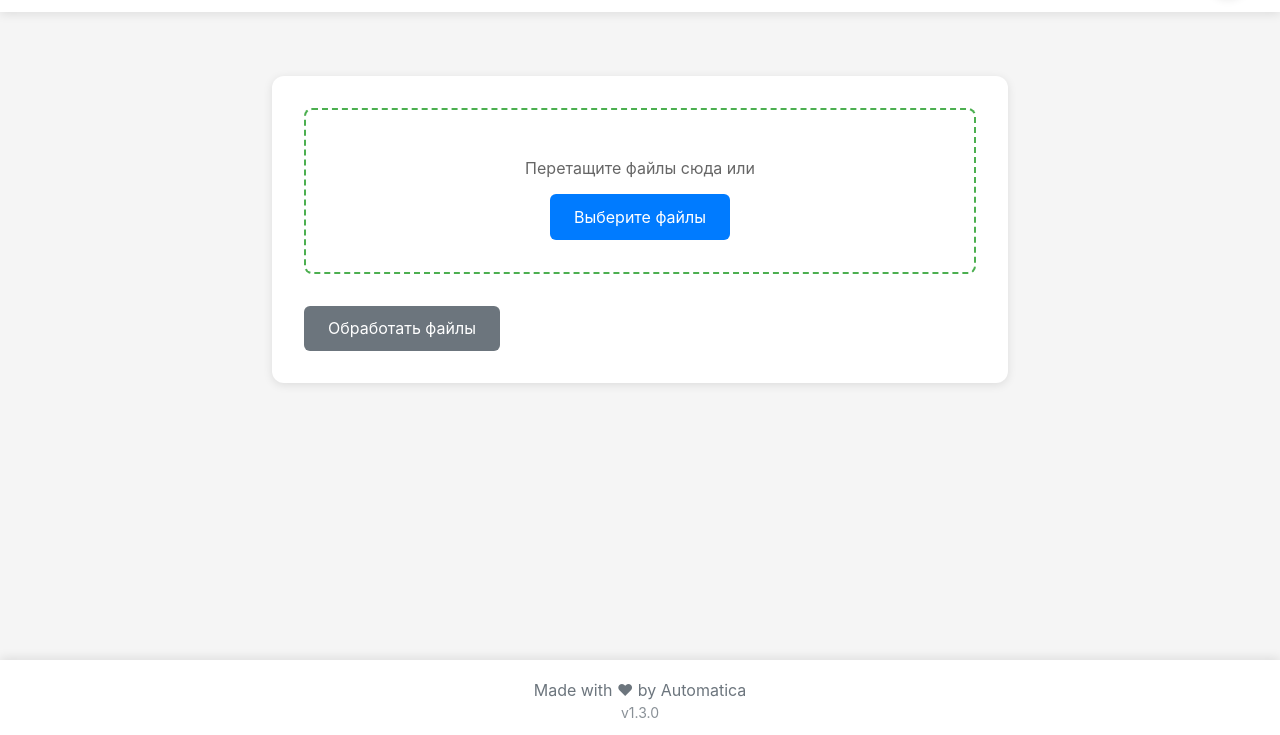
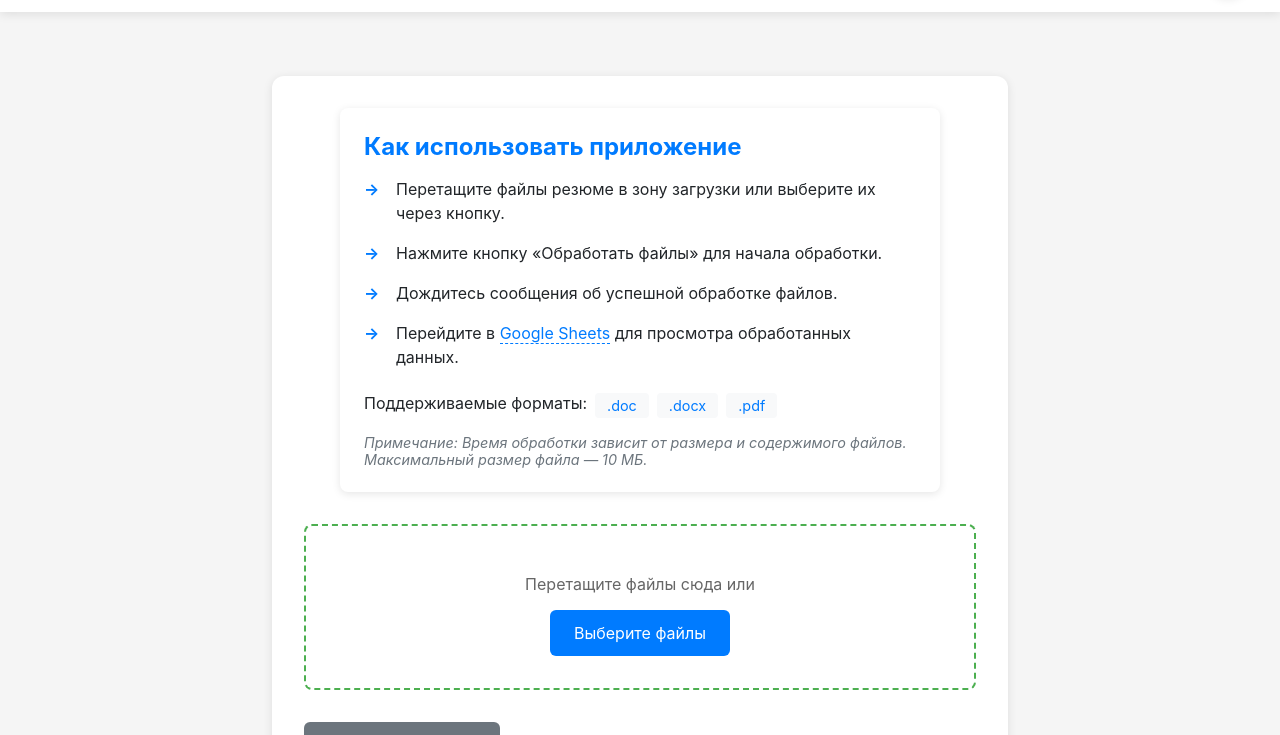
Before and after one commit to miolamio/cv_hunter, a website: page public/index.html in a window 1280 px wide. Shown: the part 59-794 px from the top of the page. Drawn offline with Linux system fonts and the light colour scheme.

Commit message:
feat: add Google Sheets link and enhance instructions
- Add clickable Google Sheets link\n- Style link with theme support\n- Add hover effects for better UX\n- Improve instructions formatting

```diff
--- a/package.json
+++ b/package.json
@@ -1,6 +1,6 @@
 {
   "name": "cv_hunter",
-  "version": "1.3.0",
+  "version": "1.4.0",
   "main": "server.js",
   "scripts": {
     "start": "node server.js",
--- a/public/css/styles.css
+++ b/public/css/styles.css
@@ -260,3 +260,74 @@ footer p {
     background: var(--btn-hover);
     transform: translateY(-50%) scale(1.05);
 }
+
+.instructions {
+    max-width: 600px;
+    margin: 0 auto 2rem;
+    padding: 1.5rem;
+    background: var(--container-bg);
+    border-radius: 8px;
+    box-shadow: 0 2px 8px var(--shadow-color);
+}
+
+.instructions h2 {
+    color: var(--primary-color);
+    margin-bottom: 1rem;
+    font-size: 1.5rem;
+}
+
+.instructions-list {
+    text-align: left;
+    list-style: none;
+    padding: 0;
+}
+
+.instructions-list li {
+    margin: 1rem 0;
+    padding-left: 2rem;
+    position: relative;
+    line-height: 1.5;
+}
+
+.instructions-list li::before {
+    content: "→";
+    position: absolute;
+    left: 0;
+    color: var(--primary-color);
+    font-weight: bold;
+}
+
+.instructions-list li a {
+    color: var(--primary-color);
+    text-decoration: none;
+    border-bottom: 1px dashed var(--primary-color);
+    transition: all 0.3s ease;
+}
+
+.instructions-list li a:hover {
+    opacity: 0.8;
+    border-bottom-style: solid;
+}
+
+.file-types {
+    display: inline-flex;
+    gap: 0.5rem;
+    margin-top: 0.5rem;
+    flex-wrap: wrap;
+    justify-content: center;
+}
+
+.file-type {
+    background: var(--file-item-bg);
+    padding: 0.25rem 0.75rem;
+    border-radius: 4px;
+    font-size: 0.9rem;
+    color: var(--primary-color);
+}
+
+.note {
+    margin-top: 1rem;
+    font-size: 0.9rem;
+    color: var(--secondary-color);
+    font-style: italic;
+}
--- a/public/index.html
+++ b/public/index.html
@@ -14,6 +14,23 @@
 
     <main>
         <div class="container">
+            <div class="instructions">
+                <h2>Как использовать приложение</h2>
+                <ul class="instructions-list">
+                    <li>Перетащите файлы резюме в зону загрузки или выберите их через кнопку.</li>
+                    <li>Нажмите кнопку «Обработать файлы» для начала обработки.</li>
+                    <li>Дождитесь сообщения об успешной обработке файлов.</li>
+                    <li>Перейдите в <a href="https://docs.google.com/spreadsheets/d/1dhLJUaeO-5jdZp7hJaQE5Yp1BwSoYThE2FSKQMUfKZE/edit?gid=0#gid=0" target="_blank" rel="noopener noreferrer">Google Sheets</a> для просмотра обработанных данных.</li>
+                </ul>
+                <div class="file-types">
+                    Поддерживаемые форматы:
+                    <span class="file-type">.doc</span>
+                    <span class="file-type">.docx</span>
+                    <span class="file-type">.pdf</span>
+                </div>
+                <p class="note">Примечание: Время обработки зависит от размера и содержимого файлов. Максимальный размер файла — 10 МБ.</p>
+            </div>
+
             <div class="drop-zone" id="dropZone">
                 <p>Перетащите файлы сюда или</p>
                 <input type="file" id="fileInput" class="file-input" multiple accept=".doc,.docx,.pdf">
@@ -28,7 +45,7 @@
 
     <footer>
         <p>Made with ♥ by Automatica</p>
-        <p class="version">v1.3.0</p>
+        <p class="version">v1.4.0</p>
     </footer>
 
     <div class="notification" id="notification"></div>
```
